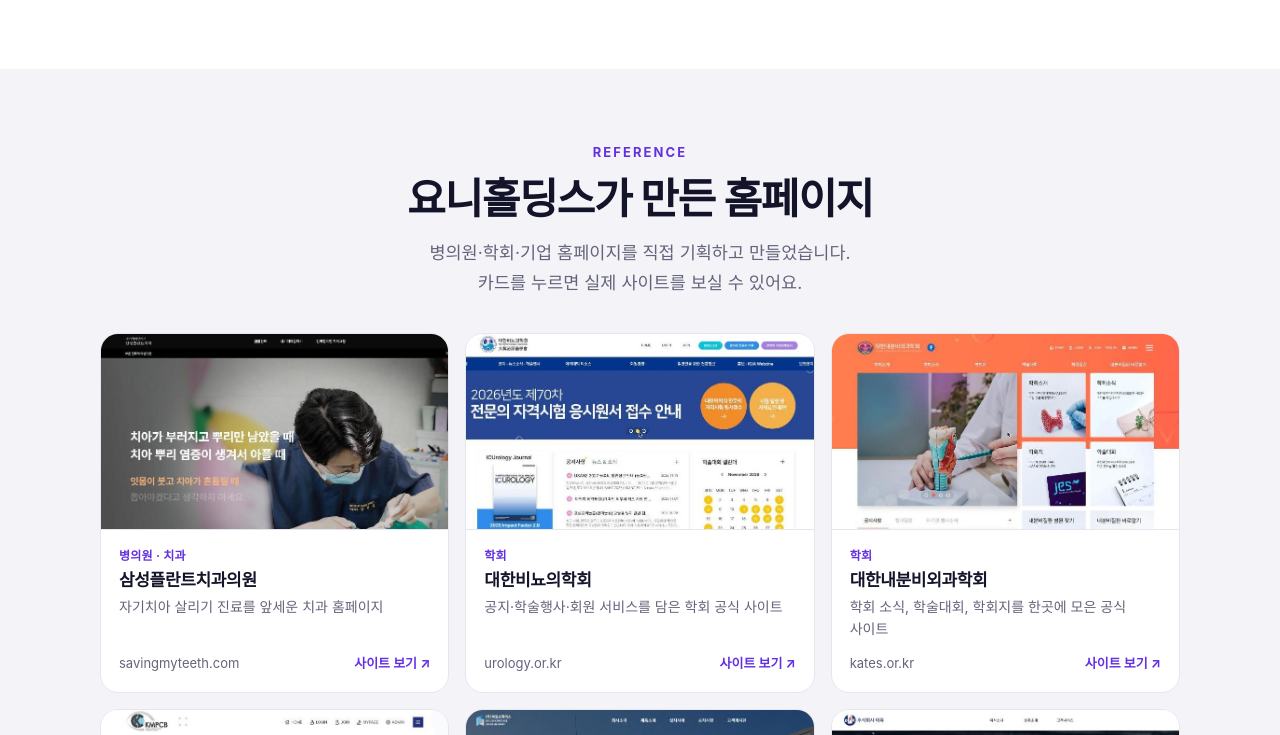
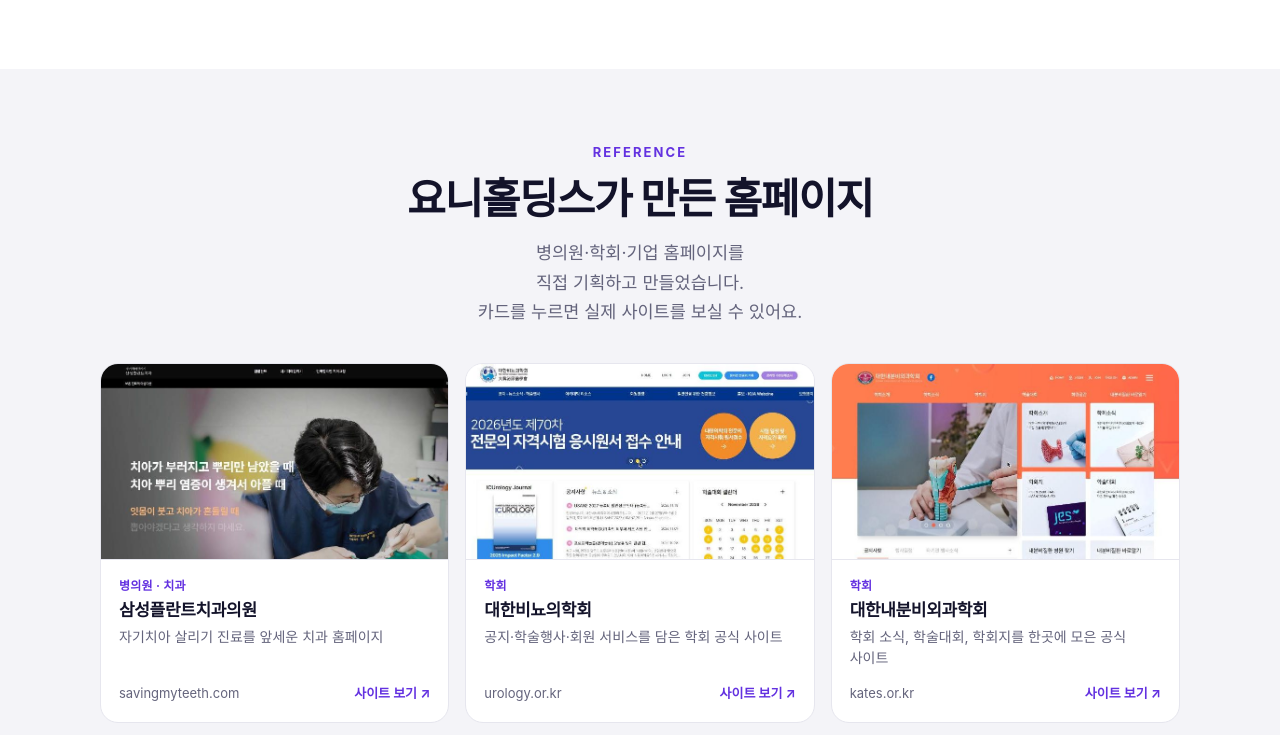
Before and after one commit to jiyeoun88/yonyholdings, a plain HTML site: page web/index.html in a window 1280 px wide. Shown: the part 2065-2800 px from the top of the page. Drawn offline with Linux system fonts and the light colour scheme; a web font is replaced by a local one.

Commit message:
Web landing: reference lede line break
Co-Authored-By: Claude Opus 5.5 <noreply@anthropic.com>
Claude-Session: https://claude.ai/code/session_01BC88kG6tYcaPWs7KgFTCLx

```diff
--- a/web/index.html
+++ b/web/index.html
@@ -350,7 +350,7 @@ footer .wrap{display:flex;justify-content:space-between;gap:16px;flex-wrap:wrap}
     <div class="center rv">
       <p class="kicker">Reference</p>
       <h2 class="h2">요니홀딩스가 만든 홈페이지</h2>
-      <p class="lede">병의원·학회·기업 홈페이지를 직접 기획하고 만들었습니다.<br>카드를 누르면 실제 사이트를 보실 수 있어요.</p>
+      <p class="lede">병의원·학회·기업 홈페이지를<br>직접 기획하고 만들었습니다.<br>카드를 누르면 실제 사이트를 보실 수 있어요.</p>
     </div>
     <div class="ref-grid">
       <a class="ref rv" href="https://savingmyteeth.com/" target="_blank" rel="noopener">
```
